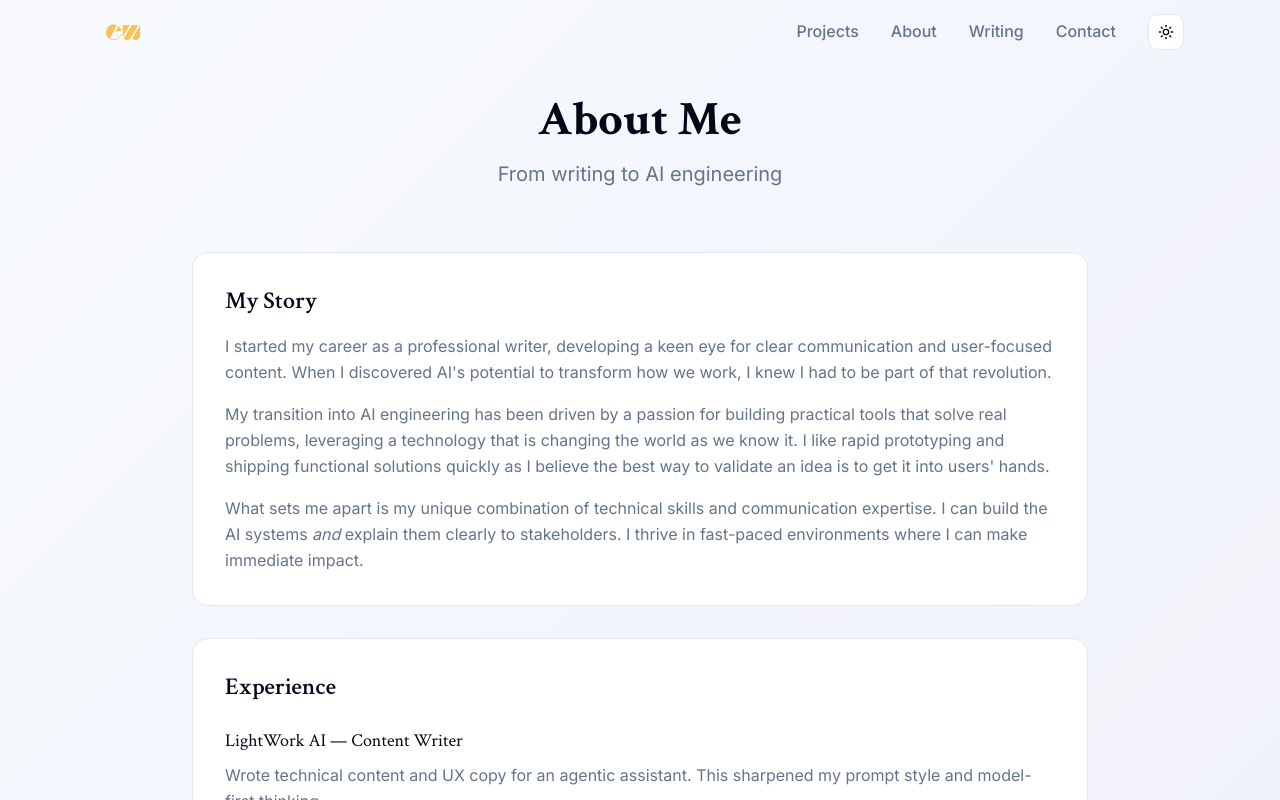
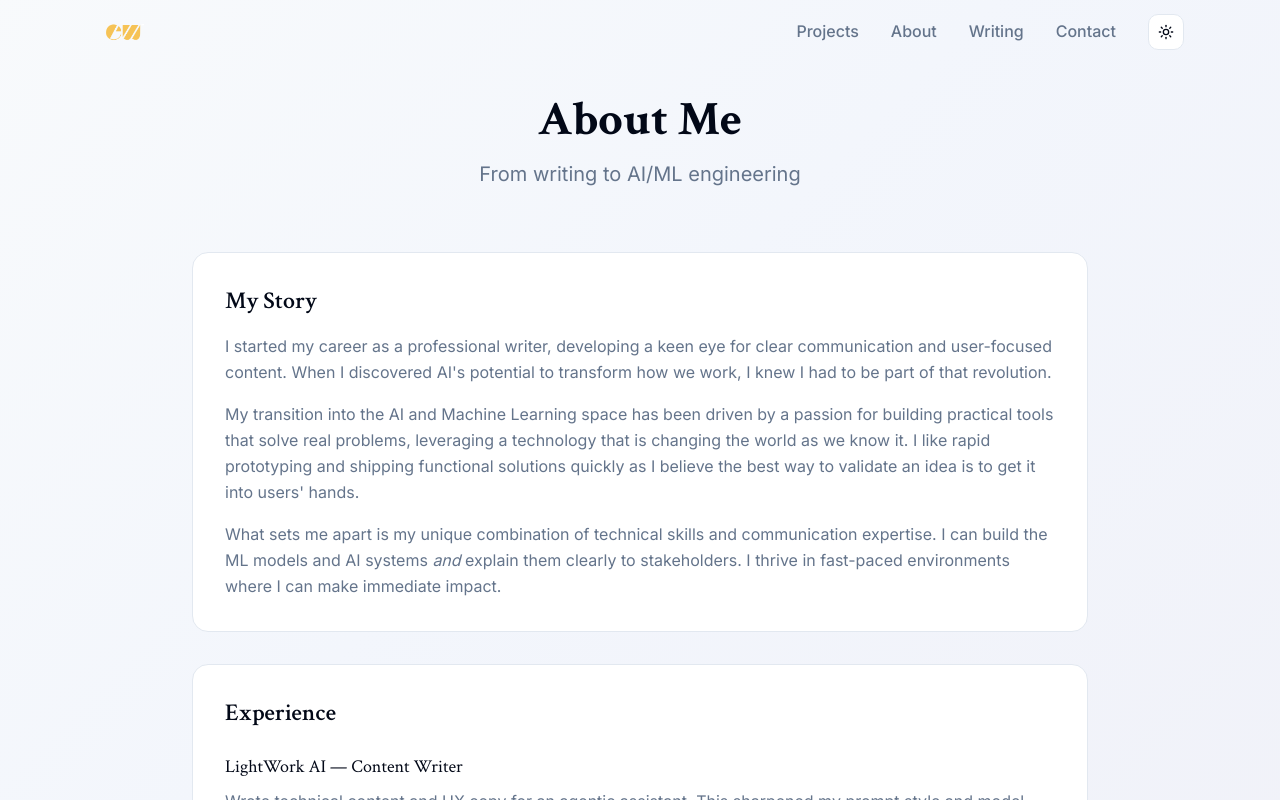
Before and after one commit to Elvaceishim/portfolio-website, a Next.js app: page /about in a window 1280 px wide. Shown: the top 800 px of the page. Built offline with nearby package versions, Linux system fonts and the light colour scheme.

Commit message:
Update AboutClient component to reflect AI/ML engineering focus

```diff
--- a/src/app/about/about-client.js
+++ b/src/app/about/about-client.js
@@ -19,7 +19,7 @@ export default function AboutClient() {
           >
             <h1 className="text-4xl md:text-5xl font-bold mb-4">About Me</h1>
             <p className="text-xl text-muted-foreground">
-              From writing to AI engineering
+              From writing to AI/ML engineering
             </p>
           </motion.div>
 
@@ -36,10 +36,10 @@ export default function AboutClient() {
                   I started my career as a professional writer, developing a keen eye for clear communication and user-focused content. When I discovered AI's potential to transform how we work, I knew I had to be part of that revolution.
                 </p>
                 <p className="text-muted-foreground leading-relaxed mb-4">
-                  My transition into AI engineering has been driven by a passion for building practical tools that solve real problems, leveraging a technology that is changing the world as we know it. I like rapid prototyping and shipping functional solutions quickly as I believe the best way to validate an idea is to get it into users' hands.
+                  My transition into the AI and Machine Learning space has been driven by a passion for building practical tools that solve real problems, leveraging a technology that is changing the world as we know it. I like rapid prototyping and shipping functional solutions quickly as I believe the best way to validate an idea is to get it into users' hands.
                 </p>
                 <p className="text-muted-foreground leading-relaxed">
-                  What sets me apart is my unique combination of technical skills and communication expertise. I can build the AI systems <em>and</em> explain them clearly to stakeholders. I thrive in fast-paced environments where I can make immediate impact.
+                  What sets me apart is my unique combination of technical skills and communication expertise. I can build the ML models and AI systems <em>and</em> explain them clearly to stakeholders. I thrive in fast-paced environments where I can make immediate impact.
                 </p>
               </div>
 
```
